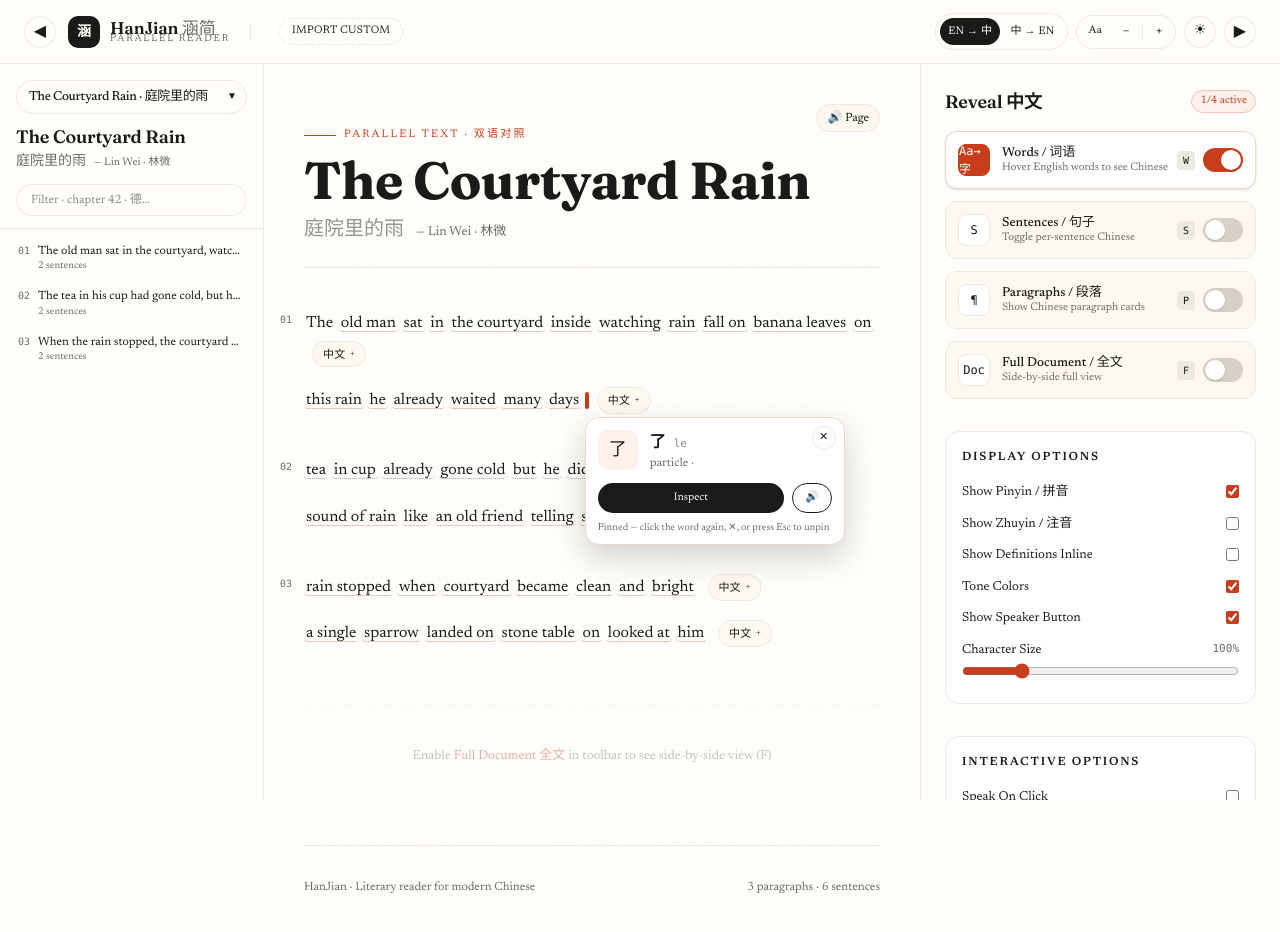
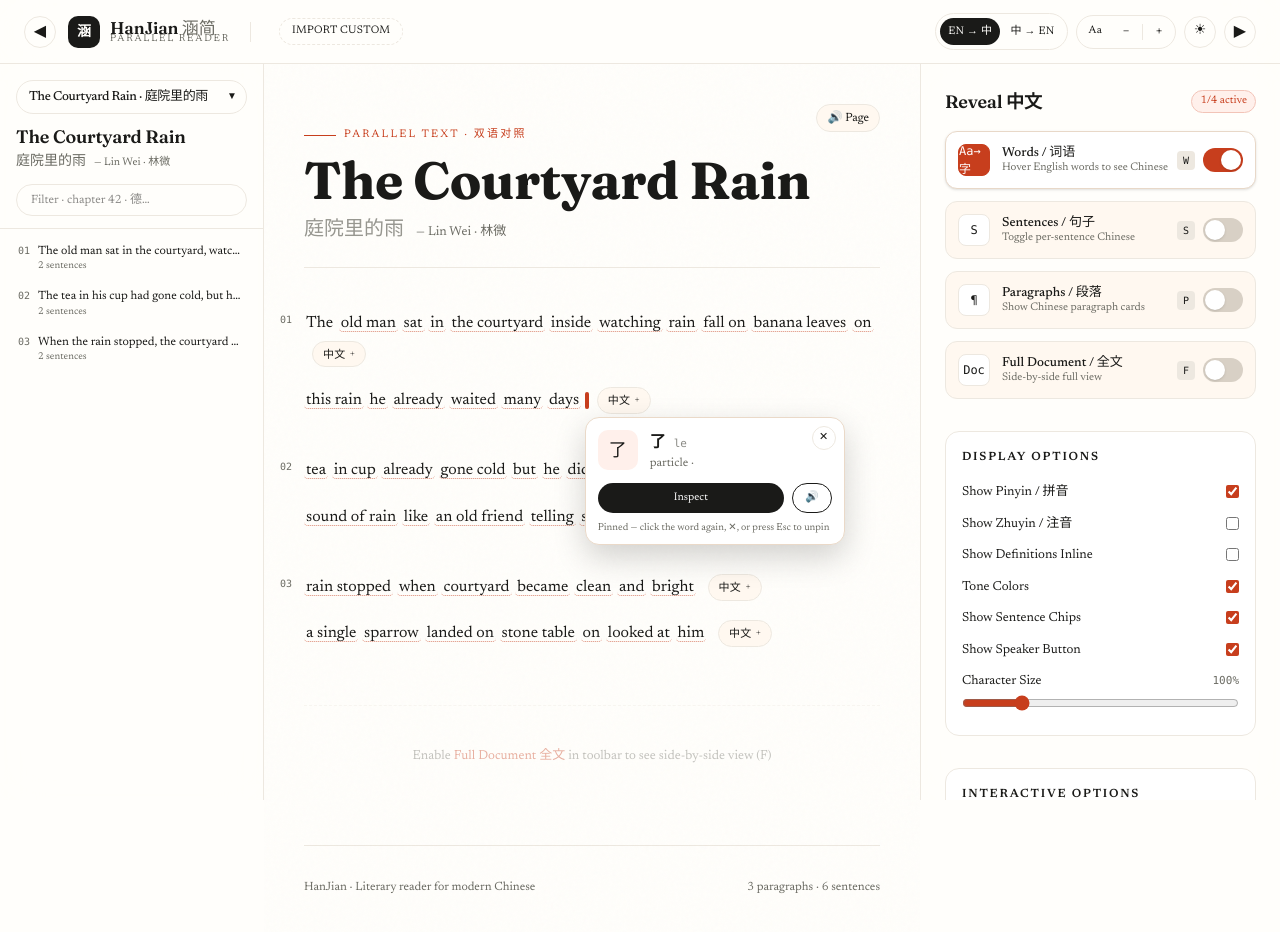
Before and after one commit to noctivagous/hanjian-reader, a React (Vite) app: page / in a window 1280 px wide. Both pictures are taken after a click on the element 586 px from the left and 400 px from the top of the page. Shown: the top 932 px of the page. Built offline with nearby package versions, Linux system fonts and the light colour scheme.

Commit message:
Word popover character drawer and sentence chips display option

```diff
--- a/src/App.tsx
+++ b/src/App.tsx
@@ -45,6 +45,9 @@ export default function App() {
   const [showZhuyin, setShowZhuyin] = useState(brand.defaults.showZhuyin);
   const [toneColors, setToneColors] = useState(brand.defaults.toneColors);
   const [defsInline, setDefsInline] = useState(brand.defaults.defsInline);
+  const [showSentenceChips, setShowSentenceChips] = useState(
+    brand.defaults.showSentenceChips,
+  );
   const [fontScale, setFontScale] = useState(brand.defaults.fontScale);
   const [charSize, setCharSize] = useState(brand.defaults.charSize);
   const [showSpeakerButtons, setShowSpeakerButtons] = useState(
@@ -269,6 +272,7 @@ export default function App() {
             showZhuyin={showZhuyin}
             toneColors={toneColors}
             showDefsInline={defsInline}
+            showSentenceChips={showSentenceChips}
             fontScale={fontScale}
             charSize={charSize}
             openSentences={openSentences}
@@ -300,6 +304,8 @@ export default function App() {
           onShowDefsInline={setDefsInline}
           toneColors={toneColors}
           onToneColors={setToneColors}
+          showSentenceChips={showSentenceChips}
+          onShowSentenceChips={setShowSentenceChips}
           charSize={charSize}
           onCharSize={setCharSize}
           showSpeakerButtons={showSpeakerButtons}
@@ -349,6 +355,7 @@ export default function App() {
 
       {hover && reveal.words && (
         <WordCard
+          key={hover.key}
           hover={hover}
           pinnedKey={pinnedKey}
           toneColors={toneColors}
--- a/src/brand.config.ts
+++ b/src/brand.config.ts
@@ -52,6 +52,7 @@ export const BRAND_OVERRIDE: BrandOverride = {
   //   zhuyin: true,
   //   definitions: true,
   //   toneColors: true,
+  //   sentenceChips: true,
   //   charSize: true,
   //   fontSize: true,
   //   search: true,
@@ -69,6 +70,7 @@ export const BRAND_OVERRIDE: BrandOverride = {
   //   showZhuyin: false,
   //   toneColors: true,
   //   defsInline: false,
+  //   showSentenceChips: true,
   //   fontScale: 1,
   //   charSize: 1,
   //   dark: false,
--- a/src/brand.ts
+++ b/src/brand.ts
@@ -48,6 +48,7 @@ export interface BrandFeatures {
   zhuyin: boolean;
   definitions: boolean;
   toneColors: boolean;
+  sentenceChips: boolean;
   charSize: boolean;
   fontSize: boolean;
   search: boolean;
@@ -67,6 +68,7 @@ export interface BrandDefaults {
   showZhuyin: boolean;
   toneColors: boolean;
   defsInline: boolean;
+  showSentenceChips: boolean;
   fontScale: number;
   charSize: number;
   dark: boolean;
@@ -118,6 +120,7 @@ export const DEFAULT_BRAND: BrandConfig = {
     zhuyin: true,
     definitions: true,
     toneColors: true,
+    sentenceChips: true,
     charSize: true,
     fontSize: true,
     search: true,
@@ -135,6 +138,7 @@ export const DEFAULT_BRAND: BrandConfig = {
     showZhuyin: false,
     toneColors: true,
     defsInline: false,
+    showSentenceChips: true,
     fontScale: 1,
     charSize: 1,
     dark: false,
@@ -202,6 +206,7 @@ function mergeBrand(override: BrandOverride | undefined): BrandConfig {
   if (!merged.features.pinyin) merged.defaults.showPinyin = false;
   if (!merged.features.zhuyin) merged.defaults.showZhuyin = false;
   if (!merged.features.toneColors) merged.defaults.toneColors = false;
+  if (!merged.features.sentenceChips) merged.defaults.showSentenceChips = false;
   if (!merged.features.definitions) merged.defaults.defsInline = false;
   if (!merged.features.fontSize) merged.defaults.fontScale = 1;
   if (!merged.features.charSize) merged.defaults.charSize = 1;
--- a/src/components/Reader.tsx
+++ b/src/components/Reader.tsx
@@ -25,6 +25,7 @@ interface Props {
   showZhuyin: boolean;
   toneColors: boolean;
   showDefsInline: boolean;
+  showSentenceChips: boolean;
   fontScale: number;
   charSize: number;
   openSentences: Set<string>;
@@ -95,6 +96,7 @@ function SentenceView({
   showZhuyin,
   toneColors,
   showDefsInline,
+  showSentenceChips,
   charSize,
   open,
   onToggle,
@@ -269,6 +271,7 @@ function SentenceView({
           </span>
         )}
       </span>
+      {showSentenceChips && (
       <button
         type="button"
         aria-expanded={open}
@@ -283,6 +286,7 @@ function SentenceView({
         </span>
         <span className="opacity-70">{open ? '−' : '+'}</span>
       </button>
+      )}
       <div
         className={`grid transition-all duration-300 ease-out ${open ? 'grid-rows-[1fr] opacity-100 mt-3' : 'grid-rows-[0fr] opacity-0'}`}
       >
--- a/src/components/Sidebar.tsx
+++ b/src/components/Sidebar.tsx
@@ -27,6 +27,8 @@ interface Props {
   onShowDefsInline: (v: boolean) => void;
   toneColors: boolean;
   onToneColors: (v: boolean) => void;
+  showSentenceChips: boolean;
+  onShowSentenceChips: (v: boolean) => void;
   charSize: number;
   onCharSize: (v: number) => void;
   showSpeakerButtons: boolean;
@@ -152,6 +154,17 @@ export function Sidebar(p: Props) {
                 type="checkbox"
                 checked={p.toneColors}
                 onChange={(e) => p.onToneColors(e.target.checked)}
+                className="accent-[var(--verm)]"
+              />
+            </label>
+            )}
+            {brand.features.sentenceChips && (
+            <label className="flex items-center justify-between cursor-pointer">
+              <span className="text-[13px]">Show Sentence Chips</span>
+              <input
+                type="checkbox"
+                checked={p.showSentenceChips}
+                onChange={(e) => p.onShowSentenceChips(e.target.checked)}
                 className="accent-[var(--verm)]"
               />
             </label>
--- a/src/components/WordCard.tsx
+++ b/src/components/WordCard.tsx
@@ -1,6 +1,9 @@
+import { useEffect, useRef, useState } from 'react';
 import { brand } from '../brand';
+import { charDict } from '../data/charDict';
 import type { WordAlign } from '../data/types';
 import { toneColor } from '../lib/pinyin';
+import { chooseDrawerPlacement, type DrawerPlacement } from '../lib/placement';
 import { zhuyinForWord } from '../lib/zhuyin';
 
 export interface HoverState {
@@ -22,6 +25,85 @@ interface Props {
   onSpeak: (text: string) => void;
 }
 
+export function CharMiniDetail({
+  ch,
+  toneColors,
+  showZhuyin,
+  onInspect,
+}: {
+  ch: string;
+  toneColors: boolean;
+  showZhuyin: boolean;
+  onInspect: (zh: string) => void;
+}) {
+  const info = charDict[ch];
+  return (
+    <div className="space-y-2.5">
+      <div className="flex items-center gap-2.5">
+        <div className="h-12 w-12 shrink-0 rounded-[12px] bg-[#FFF8F0] dark:bg-[#1C1A16] border border-[#F0DFCC] flex items-center justify-center serif-sc text-[28px] leading-none">
+          {ch}
+        </div>
+        <div className="flex-1 min-w-0">
+          <div
+            className="text-[16px] font-semibold leading-tight"
+            style={{ color: toneColor(info?.pinyin || '', toneColors) }}
+          >
+            {info?.pinyin || '—'}
+          </div>
+          {showZhuyin && info?.zhuyin && (
+            <div className="font-mono text-[11px] text-[var(--ink-mute)]">
+              {info.zhuyin}
+            </div>
+          )}
+          <div className="text-[12px] leading-snug mt-0.5 truncate">
+            {info?.meaning || 'No definition yet'}
+          </div>
+        </div>
+      </div>
+      <div className="flex flex-wrap gap-1.5">
+        <span className="text-[10px] px-2 py-0.5 rounded-full bg-[var(--paper-2)] border border-[var(--line)]">
+          {info?.strokes != null ? `${info.strokes} strokes` : '? strokes'}
+        </span>
+        <span className="text-[10px] px-2 py-0.5 rounded-full bg-[var(--paper-2)] border border-[var(--line)]">
+          {info?.radical || '—'}
+        </span>
+        <span className="text-[10px] px-2 py-0.5 rounded-full bg-[#FFEAD6] border border-[#F2C4A0] text-[#8A3D1A]">
+          HSK {info?.hsk ?? '—'}
+        </span>
+        {info?.decom && (
+          <span className="text-[10px] px-2 py-0.5 rounded-full bg-[var(--paper-2)] border border-[var(--line)]">
+            {info.decom}
+          </span>
+        )}
+      </div>
+      {(info?.examples?.slice(0, 3) || []).length > 0 && (
+        <div className="space-y-1">
+          {(info?.examples || []).slice(0, 3).map((ex, i) => (
+            <div
+              key={i}
+              className="flex justify-between gap-2 text-[11px] px-2 py-1 rounded-lg bg-[var(--paper-2)] border border-[var(--line)]"
+            >
+              <span className="serif-sc shrink-0">{ex.split(' ')[0]}</span>
+              <span className="text-[var(--ink-mute)] text-right truncate">
+                {ex.split(' ').slice(1).join(' ')}
+              </span>
+            </div>
+          ))}
+        </div>
+      )}
+      {brand.features.inspector && (
+        <button
+          type="button"
+          onClick={() => onInspect(ch)}
+          className="w-full rounded-full bg-[var(--ink)] text-white text-[11px] py-1.5"
+        >
+          Inspect {ch} →
+        </button>
+      )}
+    </div>
+  );
+}
+
 export function WordCard({
   hover,
   pinnedKey,
@@ -35,6 +117,36 @@ export function WordCard({
   onSpeak,
 }: Props) {
   const zhuyin = showZhuyin ? zhuyinForWord(hover.data.pinyin) : null;
+  const chars = Array.from(hover.data.zh || '');
+  const [selectedIndex, setSelectedIndex] = useState<number | null>(null);
+  const [placement, setPlacement] = useState<DrawerPlacement>('right');
+  const anchorRef = useRef<HTMLDivElement>(null);
+
+  useEffect(() => {
+    const compute = () => {
+      const rect = anchorRef.current?.getBoundingClientRect();
+      if (!rect) return;
+      setPlacement(
+        chooseDrawerPlacement(rect.left, rect.right, window.innerWidth),
+      );
+    };
+    compute();
+    window.addEventListener('resize', compute);
+    return () => window.removeEventListener('resize', compute);
+  }, [hover.key, hover.rect]);
+
+  const selectedChar =
+    selectedIndex != null && selectedIndex < chars.length
+      ? chars[selectedIndex]
+      : null;
+
+  const drawerClass =
+    placement === 'right'
+      ? 'absolute left-full ml-2 top-0 w-[240px] anim-drawer-right'
+      : placement === 'left'
+        ? 'absolute right-full mr-2 top-0 w-[240px] anim-drawer-left'
+        : 'absolute left-0 top-full mt-2 w-[260px] anim-drawer-bottom';
+
   return (
     <div
       className="fixed z-50 pointer-events-auto"
@@ -45,20 +157,53 @@ export function WordCard({
       onMouseEnter={() => onEnter(hover)}
       onMouseLeave={onLeave}
     >
-      <div className="relative w-[260px] rounded-[14px] border border-[#EAD9C8] bg-white dark:bg-[#1E1C18] shadow-[0_12px_32px_rgba(0,0,0,0.18)] overflow-hidden animate-[rise-in_0.18s_ease]">
+      <div ref={anchorRef} className="relative">
+        <div className="relative w-[260px] rounded-[14px] border border-[#EAD9C8] bg-white dark:bg-[#1E1C18] shadow-[0_12px_32px_rgba(0,0,0,0.18)] overflow-hidden anim-rise">
           <button
             type="button"
             aria-label="Close word card"
-          onClick={onClose}
+            onClick={() => {
+              setSelectedIndex(null);
+              onClose();
+            }}
             className="absolute right-2 top-2 z-10 h-6 w-6 rounded-full border border-[var(--line)] bg-white dark:bg-[#1E1C18] flex items-center justify-center text-[11px] hover:border-[var(--verm)] hover:text-[var(--verm)]"
           >
             ✕
           </button>
           <div className="p-3 flex gap-3">
+            <div
+              className="flex flex-wrap content-start gap-1 shrink-0 max-w-[92px]"
+              role="group"
+              aria-label="Characters in this word"
+            >
+              {chars.length > 0 ? (
+                chars.map((ch, i) => (
+                  <button
+                    key={`${hover.key}-ch${i}`}
+                    type="button"
+                    aria-pressed={selectedIndex === i}
+                    aria-expanded={selectedIndex === i}
+                    aria-label={`Show details for ${ch}`}
+                    title={ch}
+                    onClick={() =>
+                      setSelectedIndex((prev) => (prev === i ? null : i))
+                    }
+                    className={`h-10 min-w-10 px-1.5 rounded-[10px] bg-[#FFF0EB] flex items-center justify-center serif-sc text-[18px] leading-none border transition hover:border-[var(--verm)] ${
+                      selectedIndex === i
+                        ? '!bg-[var(--verm)] !text-white border-[var(--verm)]'
+                        : 'border-transparent'
+                    }`}
+                  >
+                    {ch}
+                  </button>
+                ))
+              ) : (
                 <div className="h-10 w-10 rounded-[10px] bg-[#FFF0EB] flex items-center justify-center serif-sc text-[18px]">
-            {hover.data.zh || '字'}
+                  字
                 </div>
-          <div className="flex-1">
+              )}
+            </div>
+            <div className="flex-1 min-w-0">
               {primaryLang === 'zh' ? (
                 <>
                   <div className="flex items-baseline gap-2">
@@ -133,6 +278,22 @@ export function WordCard({
             </div>
           )}
         </div>
+        {selectedChar && (
+          <div
+            role="dialog"
+            aria-label={`Details for ${selectedChar}`}
+            key={`${hover.key}-${selectedChar}-${selectedIndex}-${placement}`}
+            className={`${drawerClass} rounded-[12px] border border-[#EAD9C8] bg-white dark:bg-[#1E1C18] shadow-[0_12px_32px_rgba(0,0,0,0.18)] p-3 max-h-[320px] overflow-y-auto`}
+          >
+            <CharMiniDetail
+              ch={selectedChar}
+              toneColors={toneColors}
+              showZhuyin={showZhuyin}
+              onInspect={onInspect}
+            />
+          </div>
+        )}
+      </div>
     </div>
   );
 }
--- a/src/index.css
+++ b/src/index.css
@@ -52,3 +52,61 @@ html {
     transform: translateY(0);
   }
 }
+
+@keyframes drawer-in-right {
+  from {
+    opacity: 0;
+    transform: translateX(-8px);
+  }
+  to {
+    opacity: 1;
+    transform: translateX(0);
+  }
+}
+
+@keyframes drawer-in-left {
+  from {
+    opacity: 0;
+    transform: translateX(8px);
+  }
+  to {
+    opacity: 1;
+    transform: translateX(0);
+  }
+}
+
+@keyframes drawer-in-bottom {
+  from {
+    opacity: 0;
+    transform: translateY(-8px);
+  }
+  to {
+    opacity: 1;
+    transform: translateY(0);
+  }
+}
+
+.anim-rise {
+  animation: rise-in 0.18s ease;
+}
+
+.anim-drawer-right {
+  animation: drawer-in-right 0.18s ease;
+}
+
+.anim-drawer-left {
+  animation: drawer-in-left 0.18s ease;
+}
+
+.anim-drawer-bottom {
+  animation: drawer-in-bottom 0.18s ease;
+}
+
+@media (prefers-reduced-motion: reduce) {
+  .anim-rise,
+  .anim-drawer-right,
+  .anim-drawer-left,
+  .anim-drawer-bottom {
+    animation: none;
+  }
+}
--- /dev/null
+++ b/src/lib/placement.ts
@@ -0,0 +1,15 @@
+export type DrawerPlacement = 'right' | 'left' | 'bottom';
+
+const DRAWER_WIDTH = 248;
+const DRAWER_GAP = 8;
+
+/** Pick the drawer side with room: right preferred, then left, else bottom. */
+export function chooseDrawerPlacement(
+  cardLeft: number,
+  cardRight: number,
+  viewportWidth: number,
+): DrawerPlacement {
+  if (viewportWidth - cardRight - DRAWER_GAP >= DRAWER_WIDTH) return 'right';
+  if (cardLeft - DRAWER_GAP >= DRAWER_WIDTH) return 'left';
+  return 'bottom';
+}
```
Lines whose indentation alone changed are shown as unchanged.
